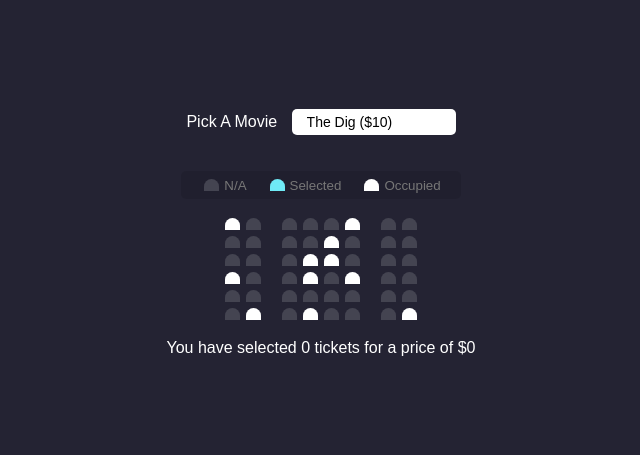
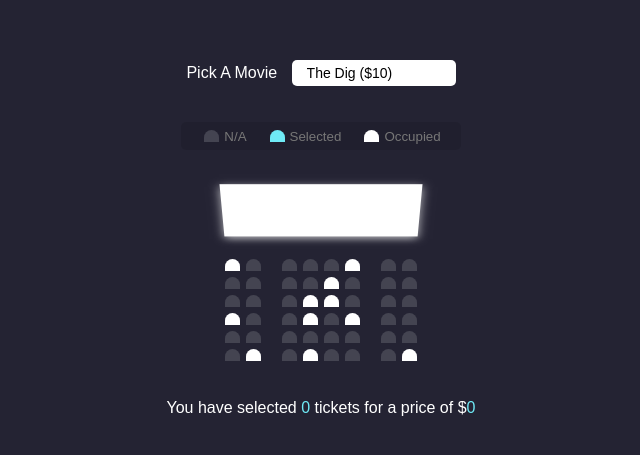
Before and after one commit to BrianMcPhillips/Movie-Seating, a plain HTML site: page index.html in a window 1280 px wide. Shown: the part 169-624 px from the top of the page, without its empty margins (319-959 px from the left). Drawn offline with Linux system fonts and the light colour scheme; a web font is replaced by a local one.

Commit message:
add screen in fron of seats

```diff
--- a/style.css
+++ b/style.css
@@ -30,6 +30,11 @@ body {
   -moz-appearance: none;
   -webkit-appearance: none;
   appearance: none;
+}
+
+.container {
+  perspective: 1000px;
+  margin-bottom: 30px;
 }
 
 .seat {
@@ -95,5 +100,17 @@ body {
 
 .screen {
   background-color: white;
+  height: 70px;
+  width: 100%;
+  margin: 10px 0;
+  transform: rotateX(-45deg);
+  box-shadow: 0 3px 10px rgba(255, 255, 255, 0.7);
+}
 
+p.text {
+  margin: 5px 0;
 }
+
+p.text span {
+  color: #6feaf6;
+}
```
